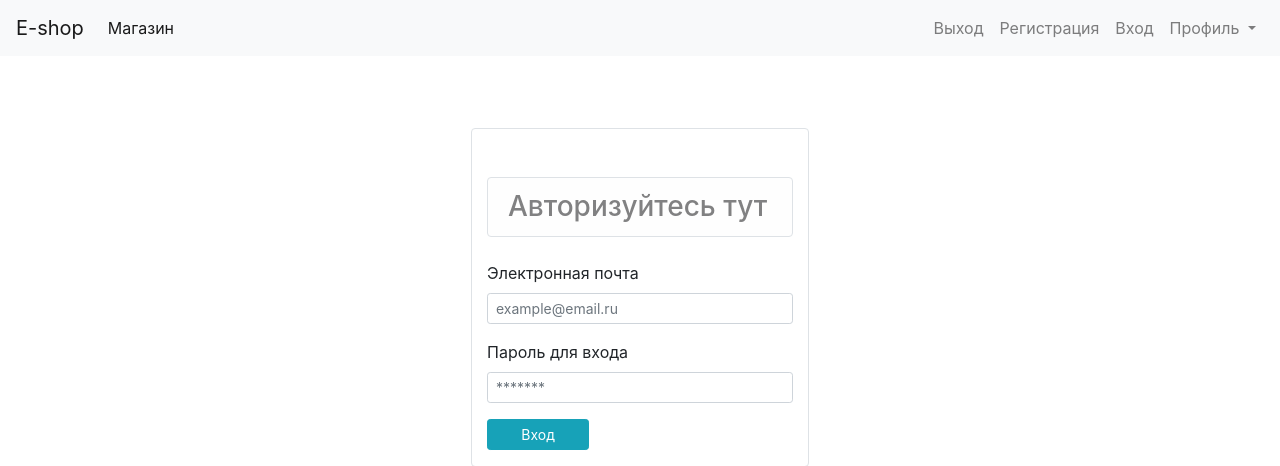
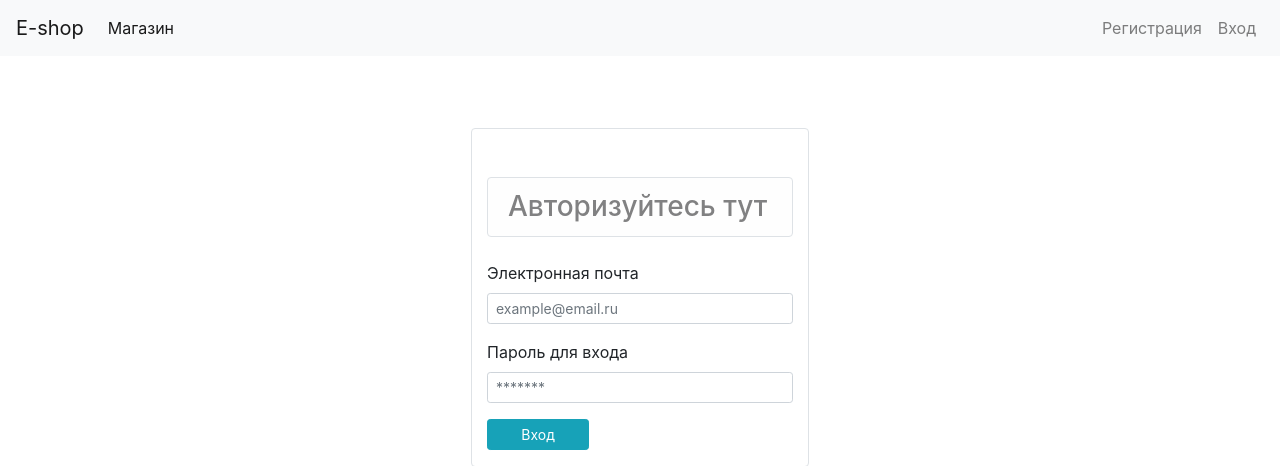
Before and after one commit to varnikgen/Eshop-indian, a Django app: page /login in a window 1280 px wide. Shown: the top 466 px of the page. Run offline with Django 3.2, Linux system fonts and the light colour scheme; parts of the project's set-up code (start-up, migrations or seed data) failed here and were passed over; some libraries are stand-ins or nearby versions.

Commit message:
Indian Eshop - Showing and Hiding Navbar Links

```diff
--- a/store/templates/base.html
+++ b/store/templates/base.html
@@ -29,29 +29,27 @@
                     <a class="nav-link" href="#">Магазин <span class="sr-only">(current)</span></a>
                 </li>
             </ul>
+            <ul class="navbar-nav my-2 my-lg-0">
 
-            <ul class="navbar-nav my-2 my-lg-0">
+                {% if request.session.customer %}
                     <li class="nav-item ">
-                    <a class="nav-link" href="#">Выход <span class="sr-only">(current)</span></a>
+                        <a class="nav-link" href="/cart">Корзина <span class="sr-only">(current)</span></a>
                     </li>
+                    <li class="nav-item ">
+                        <a class="nav-link" href="/orders">Заказы <span class="sr-only">(current)</span></a>
+                    </li>
+                    <li class="nav-item ">
+                        <a class="nav-link" href="/logout">Выход <span class="sr-only">(current)</span></a>
+                    </li>
+                {% else %}
                     <li class="nav-item ">
                         <a class="nav-link" href="/signup">Регистрация <span class="sr-only">(current)</span></a>
                     </li>
                     <li class="nav-item ">
                         <a class="nav-link" href="/login">Вход <span class="sr-only">(current)</span></a>
                     </li>
-                <li class="nav-item dropdown">
-                    <a class="nav-link dropdown-toggle" href="#" id="navbarDropdown" role="button"
-                        data-toggle="dropdown" aria-haspopup="true" aria-expanded="false">
-                        Профиль
-                    </a>
-                    <div class="dropdown-menu" aria-labelledby="navbarDropdown">
-                        <a class="dropdown-item" href="#">Action</a>
-                        <a class="dropdown-item" href="#">Another action</a>
-                        <div class="dropdown-divider"></div>
-                        <a class="dropdown-item" href="#">Something else here</a>
-                    </div>
-                </li>
+                {% endif %}
+
             </ul>
 
         </div>
@@ -61,7 +59,7 @@
 
     {% block content %}
 
-    {% endblock content  %}
+    {% endblock content %}
 
 
     <!-- Optional JavaScript -->
--- a/store/views/login.py
+++ b/store/views/login.py
@@ -17,8 +17,7 @@ class Login(View):
         if customer:
             if check_password(password, customer.password):
 
-                request.session['customer_id'] = customer.id
-                request.session['email'] = customer.email
+                request.session['customer'] = customer.id
 
                 return redirect('homepage')
             else:
```
Also changed, not shown: db.sqlite3. Lines whose indentation alone changed are shown as unchanged.
